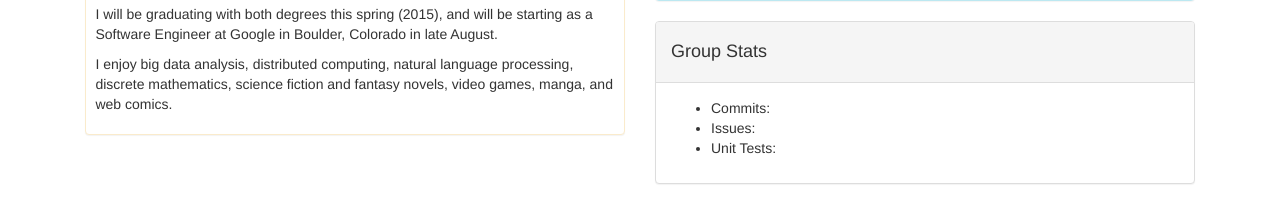
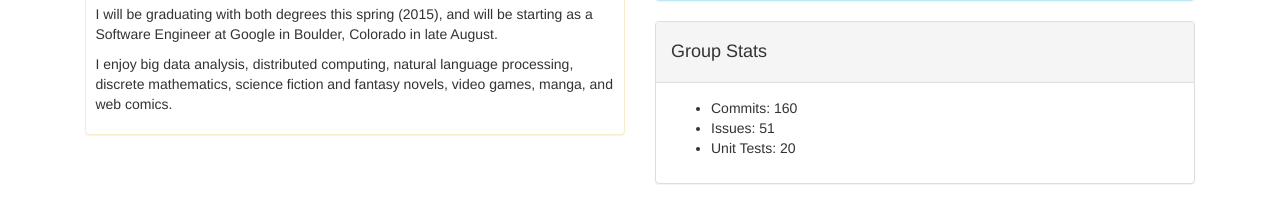
Before and after one commit to jabrouwer82/cs373-idb, a Flask app: page /about_us in a window 1280 px wide. Shown: the part 1189-1393 px from the top of the page. Run offline with Flask 2, Linux system fonts and the light colour scheme; some libraries are stand-ins or nearby versions.

Commit message:
updated group stats

```diff
--- a/templates/about_us.html
+++ b/templates/about_us.html
@@ -92,7 +92,7 @@
                 <ul>
                   <li>Commits: 32</li>
                   <li>Issues: 2</li>
-                  <li>Unit Tests: 22</li>
+                  <li>Unit Tests: 20</li>
                 </ul>
                 <h3>Major Responsibilities</h3>
                 <ul>
@@ -124,7 +124,7 @@
               <div class="col-md-6">
                 <h3>Stats:</h3>
                 <ul>
-                  <li>Commits: 0</li>
+                  <li>Commits: 3</li>
                   <li>Issues: 0</li>
                   <li>Unit Tests: 0</li>
                 </ul>
@@ -158,9 +158,9 @@
         </div>
         <div class="panel-body">
           <ul>
-            <li>Commits:</li>
-            <li>Issues:</li>
-            <li>Unit Tests:</li>
+            <li>Commits: 160</li>
+            <li>Issues: 51</li>
+            <li>Unit Tests: 20</li>
           </ul>
         </div>
       </div>
```
